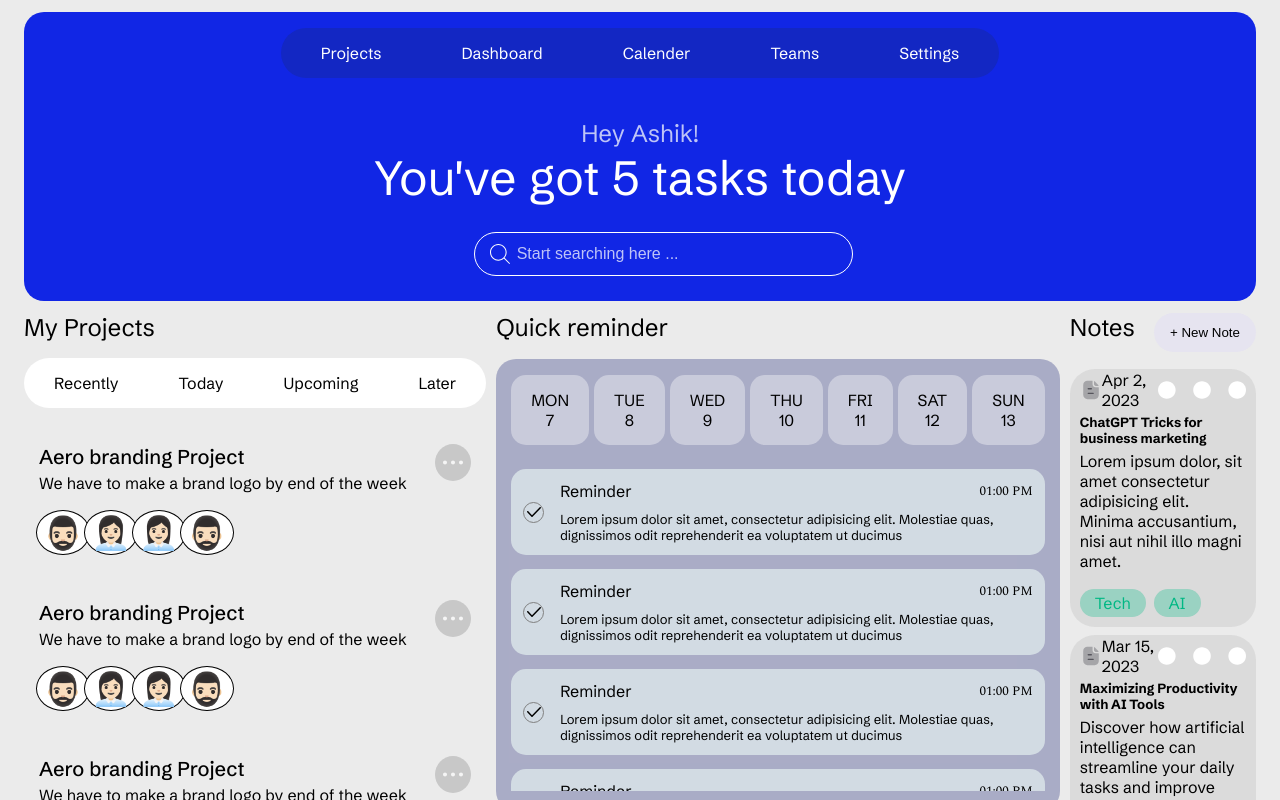
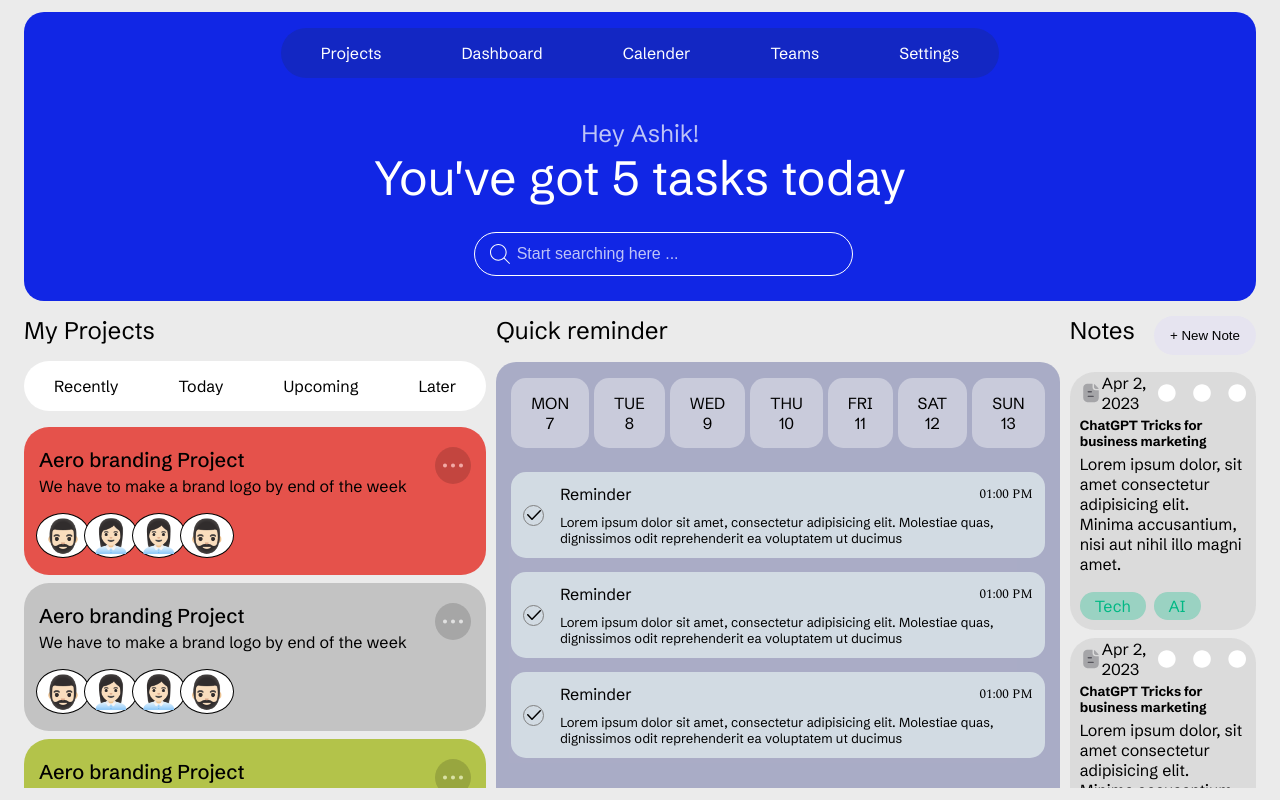
Before and after one commit to jasmeetsingh-1/docketMaster, a React (Create React App) app: page /home in a window 1280 px wide. Built offline with nearby package versions, Linux system fonts and the light colour scheme.

Commit message:
css fixes for /home

```diff
--- a/src/components/pages/cssFiles/home.css
+++ b/src/components/pages/cssFiles/home.css
@@ -1,20 +1,22 @@
 .home-page-main-holder{
   background-color: #EBEBEB;
-  max-height: 100vh;
-  overflow-y: scroll;
+  flex: 1 1;
+  overflow-y: hidden;
+  display: flex;
+  flex-direction: column;
+  padding: 12px 24px;
+  gap: 15px;
 }
 
 .home-page-welcomeBanner {
   border-radius: 20px;
   background-color: #1126e5;
   color: white;
-  width: calc(100vw - 48px); /*Width is total minus 2*margin */
   display: flex;
   flex-direction: column;
   align-items: center;
   gap: 25px;
   padding: 0 0 25px;
-  margin: 12px 24px;
 }
 
 .welcomeBanner-heading {
@@ -58,15 +60,15 @@
 }
 
 .homePage-contentSection{
-  width: calc(100vw - 48px); /*Width is total minus 2*margin */
-  margin: 12px 24px 0;
+  flex: 1 1;
   display: flex;
   justify-content: space-between;
-  gap:10px;
-
+  gap: 10px;
+  max-height: 100%;
+  overflow-y: hidden;
 }
 
 .homePage-contentSection > div{
   width: fit-content;
-  flex:1; /* this divide divs into equal size */
+  flex: 1 1;
 }
--- a/src/components/sampleData/tagData.jsx
+++ b/src/components/sampleData/tagData.jsx
@@ -72,6 +72,18 @@ const project_task = {
       tags: ["Tech", "AI"],
     },
     {
+      title: "ChatGPT Tricks for business marketing",
+      description: "Lorem ipsum dolor, sit amet consectetur adipisicing elit. Minima accusantium, nisi aut nihil illo magni amet.",
+      createdDate: "Apr 2, 2023",
+      tags: ["Tech", "AI"],
+    },
+    {
+      title: "ChatGPT Tricks for business marketing",
+      description: "Lorem ipsum dolor, sit amet consectetur adipisicing elit. Minima accusantium, nisi aut nihil illo magni amet.",
+      createdDate: "Apr 2, 2023",
+      tags: ["Tech", "AI"],
+    },
+    {
       title: "Maximizing Productivity with AI Tools",
       description: "Discover how artificial intelligence can streamline your daily tasks and improve overall efficiency in your workflow.",
       createdDate: "Mar 15, 2023",
--- a/src/components/widgets/notes/notes.css
+++ b/src/components/widgets/notes/notes.css
@@ -2,6 +2,7 @@
     display: flex;
     flex-direction: column;
     gap: 17px;
+    height: 100%;
 }
 
 .header-notes-widget {
@@ -28,7 +29,6 @@
     flex-direction: column;
     gap: 0.5rem;
     overflow-y: scroll;
-    height: calc(100vh - 46vh);
 }
 
 .note-component{
--- a/src/components/widgets/quickReminders/quickReminders.css
+++ b/src/components/widgets/quickReminders/quickReminders.css
@@ -2,6 +2,7 @@
     display: flex;
     flex-direction: column;
     gap: 17px;
+    height: 100%;
 }
 
 .quickReminders-holder > span{
@@ -36,10 +37,12 @@
     flex-direction: column;
     gap: 0.5rem;
     overflow-y: scroll;
-    height: calc(100vh - 46vh);
+    flex: 1 1;
     background-color: #696ea280;
     padding: 0px 15px 20px;
     border-radius: 20px;
+    border-bottom-right-radius: 0px;
+    border-bottom-left-radius: 0px;
 }
 
 .reminderSection {
@@ -91,7 +94,6 @@
 
 .reminders-list{
     overflow-y: scroll;
-    height: calc(100vh -300px);
     display: flex;
     flex-direction: column;
     gap: 14px;
--- a/src/components/widgets/quickReminders/quickReminders.jsx
+++ b/src/components/widgets/quickReminders/quickReminders.jsx
@@ -4,6 +4,26 @@ import tick from "../../../assets/logos/tick.svg";
 
 function QuickReminders() {
   const reminders = [
+    {
+      title: "Reminder",
+      description:
+        "Lorem ipsum dolor sit amet, consectetur adipisicing elit. Molestiae quas, dignissimos odit reprehenderit ea voluptatem ut ducimus ",
+    },
+    {
+      title: "Reminder",
+      description:
+        "Lorem ipsum dolor sit amet, consectetur adipisicing elit. Molestiae quas, dignissimos odit reprehenderit ea voluptatem ut ducimus ",
+    },
+    {
+      title: "Reminder",
+      description:
+        "Lorem ipsum dolor sit amet, consectetur adipisicing elit. Molestiae quas, dignissimos odit reprehenderit ea voluptatem ut ducimus ",
+    },
+    {
+      title: "Reminder",
+      description:
+        "Lorem ipsum dolor sit amet, consectetur adipisicing elit. Molestiae quas, dignissimos odit reprehenderit ea voluptatem ut ducimus ",
+    },
     {
       title: "Reminder",
       description:
--- a/src/components/widgets/taskSection/taskSection.css
+++ b/src/components/widgets/taskSection/taskSection.css
@@ -1,4 +1,10 @@
-.taskSection-main-holder > span {
+.taskSection-main-holder{
+  height: 100%;
+  display: flex;
+  flex-direction: column;
+}
+
+.taskSection-main-holder >section > span {
   font-size: 1.5rem;
 }
 
@@ -29,8 +35,8 @@
   display: flex;
   flex-direction: column;
   gap: 0.5rem;
+  flex: 1 1;
   overflow-y: scroll;
-  height: calc(100vh - 51vh);
 }
 
 .project-header > div {
@@ -63,15 +69,15 @@
   border-radius: 25px;
 }
 
-.priorityOne {
+.priorityp0 {
   background-color: #e5524b;
 }
 
-.priorityTwo{
+.priorityp1{
   background-color: #c3c3c3;
 }
 
-.priorityThree{
+.priorityp2{
   background-color: #B3C34A;
 }
 
--- a/src/components/widgets/taskSection/taskSection.jsx
+++ b/src/components/widgets/taskSection/taskSection.jsx
@@ -23,12 +23,33 @@ const myProjectsList = [
     description: "We have to make a brand logo by end of the week",
     priority: "p0",
   },
+  {
+    title: "Aero branding Projects",
+    description: "We have to make a brand logo by end of the week",
+    priority: "p1",
+  },
+  {
+    title: "Aero branding Projects",
+    description: "We have to make a brand logo by end of the week",
+    priority: "p2",
+  },
+  {
+    title: "Aero branding Projects",
+    description: "We have to make a brand logo by end of the week",
+    priority: "p0",
+  },
+  {
+    title: "Aero branding Projects",
+    description: "We have to make a brand logo by end of the week",
+    priority: "p1",
+  },
 ];
 
 function TaskSection() {
 
   return (
     <div className="taskSection-main-holder">
+      <section>
         <span>My Projects</span>
         <div className="taskSection-navbar">
           <ul className="navbar-taskSection-ul">
@@ -38,6 +59,7 @@ function TaskSection() {
             <li className="navbar-taskSection-item">Later</li>
           </ul>
         </div>
+      </section>
       <div className="projects-list-holder-taskSection">
         {myProjectsList.map((item) => (
           <div className={`project-taskSection priority${item.priority}`}>
```
Lines whose indentation alone changed are shown as unchanged.
